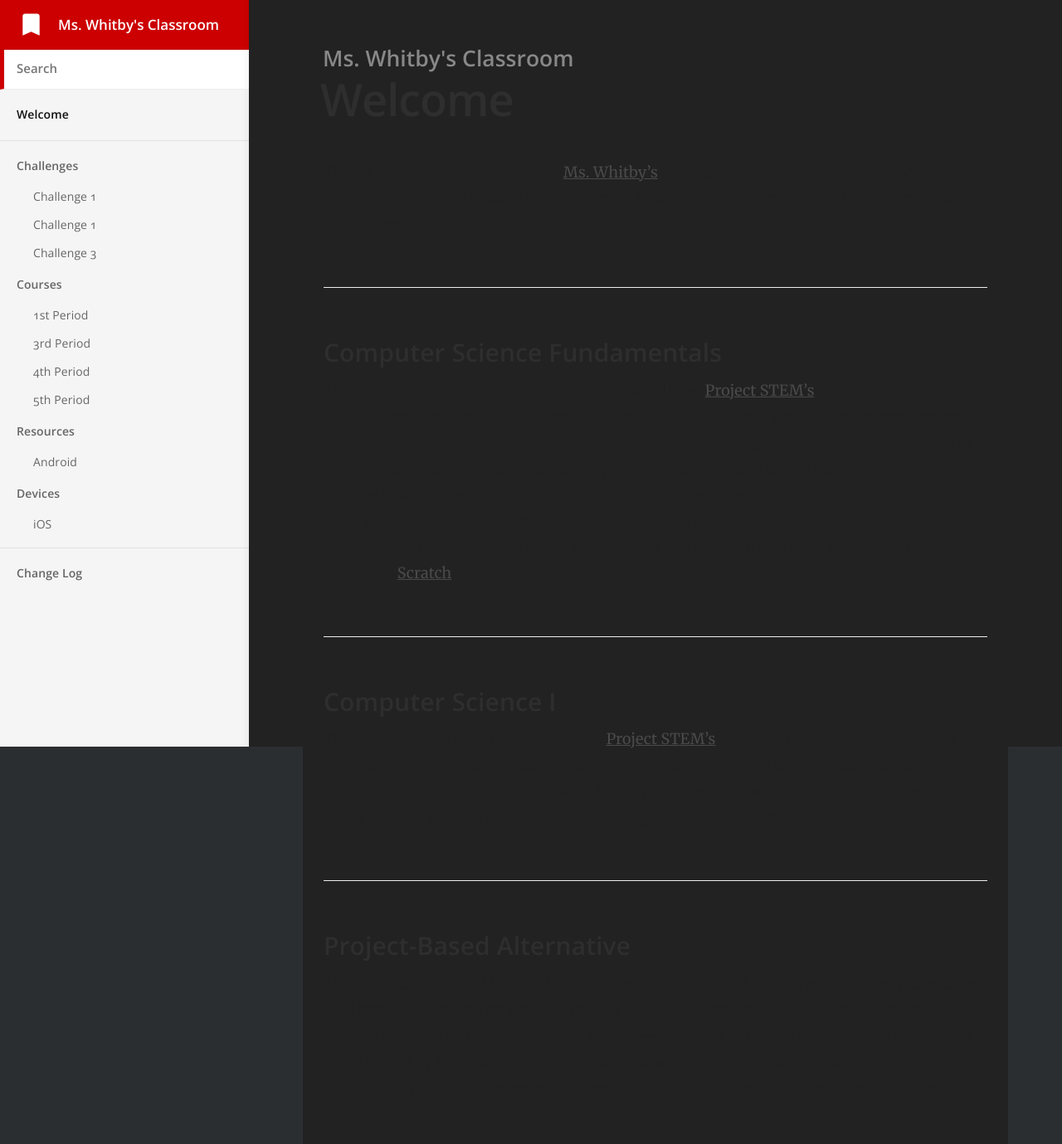
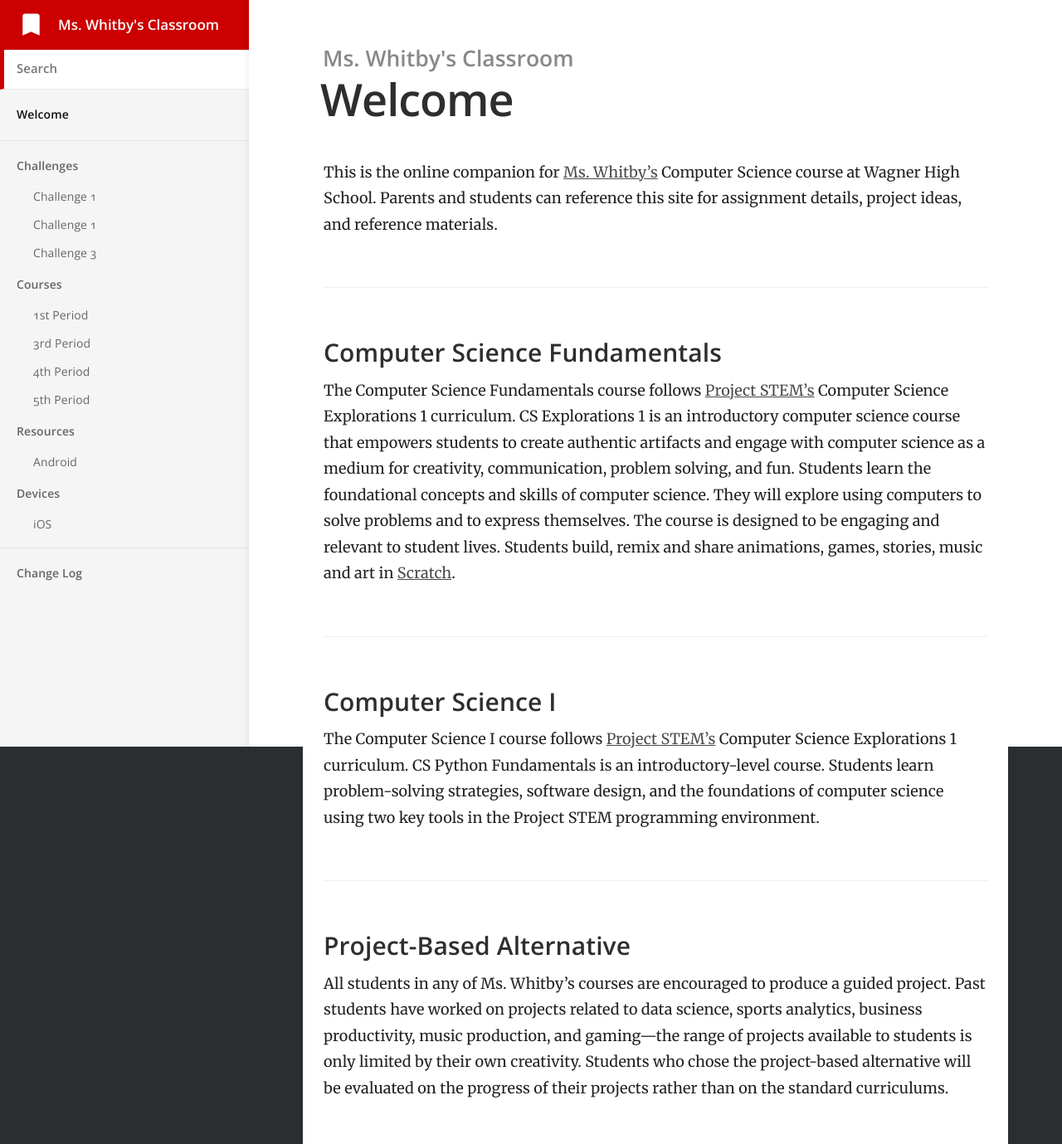
Before and after one commit to mswhitby/classroom, a Jekyll site: the page built from index.md, in a window 1280 px wide. Shown: the whole page at 83% size. Built offline with Jekyll 4.4.1, drawn with Linux system fonts in a browser that asks for light colours.

Commit message:
Update main.scss

```diff
--- a/css/main.scss
+++ b/css/main.scss
@@ -8,7 +8,7 @@ $body-background-color: #2B2E31;
 
 $content-max-width: 800px;
 $content-color: #222;
-$content-background-color: #222;
+$content-background-color: #fff;
 
 $brand-colour: #cc0000;
 $brand-colour-light: mix($brand-colour, $content-background-color, 10%);
```
